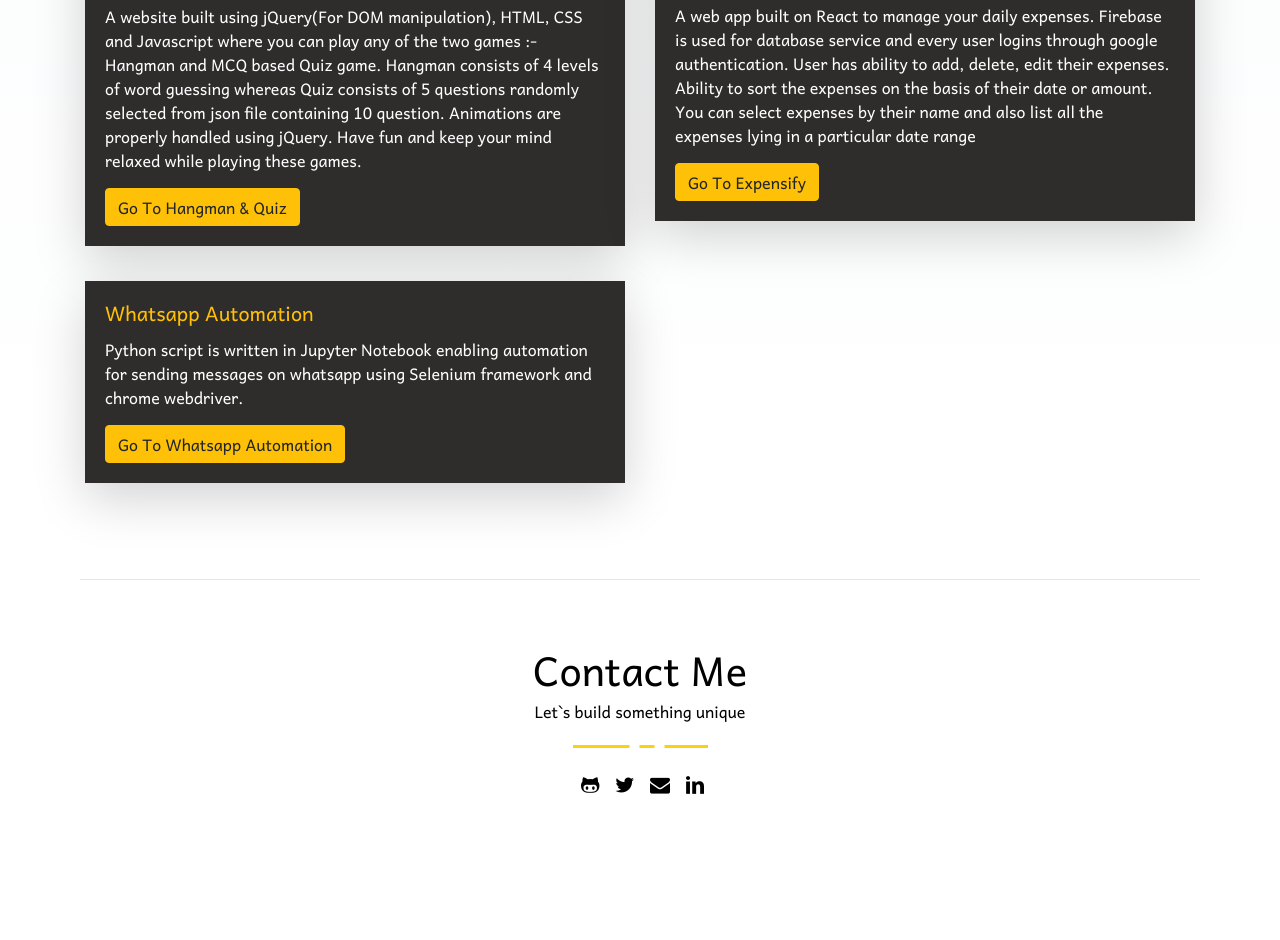
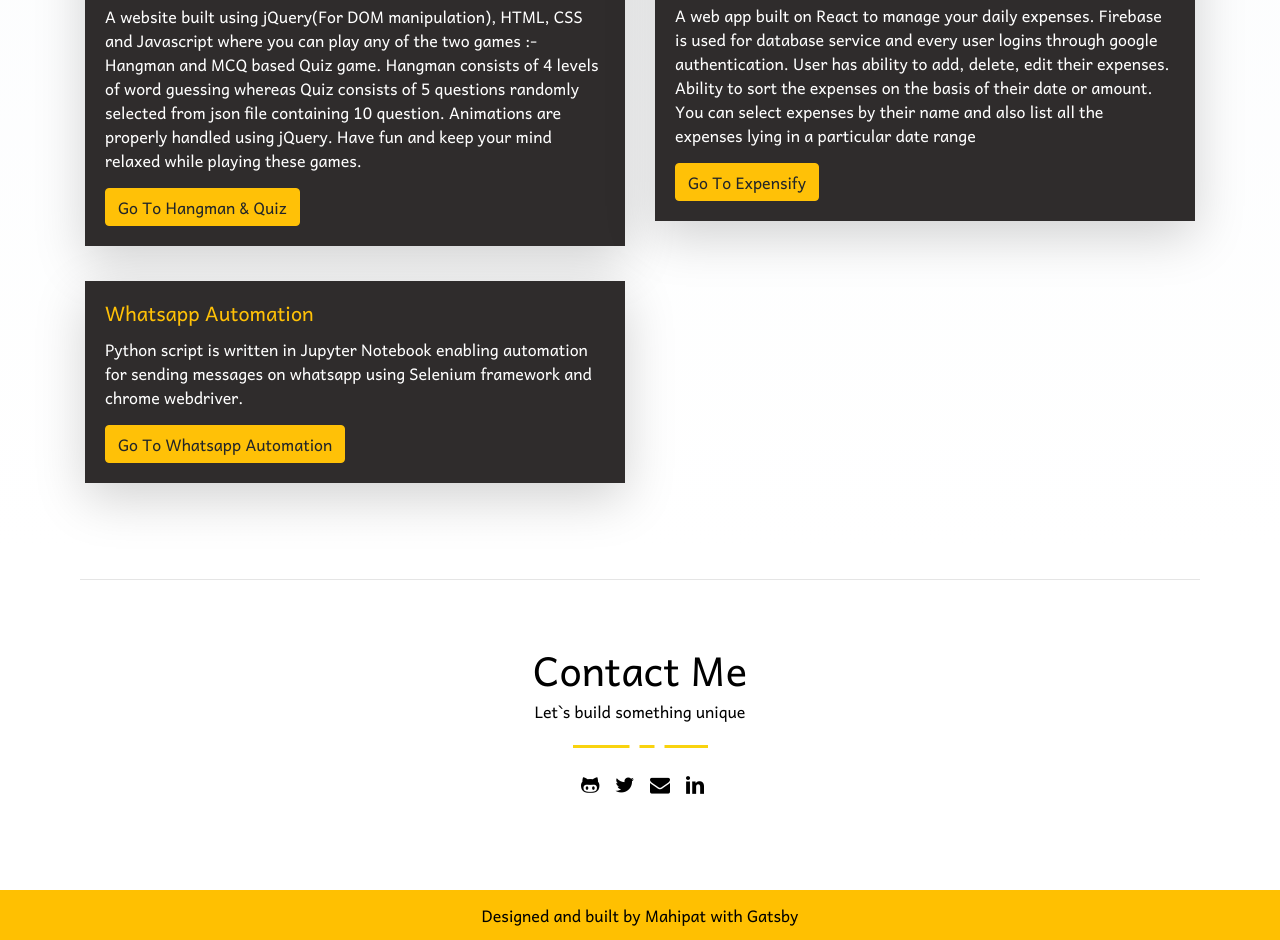
Before and after one commit to Paramvir109/Paramvir109.github.io, a Gatsby site: page / in a window 1280 px wide. Shown: the part 2166-3106 px from the top of the page. Before the commit the page ends 3056 px from the top, so only its background shows below. Built offline with nearby package versions, Linux system fonts and the light colour scheme; Gatsby itself is replaced by a stand-in of ours.

Commit message:
Footer and resume update

```diff
--- a/src/components/footer.js
+++ b/src/components/footer.js
@@ -0,0 +1,11 @@
+import React from 'react';
+
+function Footer() {
+    return (
+        <div id="footer">
+                   <a href="https://github.com/mhjadav/mojaave" rel="noopener noreferrer" target="_blank">Designed and built by Mahipat with Gatsby</a>
+        </div>
+    );
+}
+
+export default Footer;
--- a/src/pages/index.css
+++ b/src/pages/index.css
@@ -640,3 +640,17 @@ h2.card-text{
   margin: 0 auto;
   max-width: 1120px;
 }
+
+
+#footer  {
+  width:100%;
+  height: 50px;
+  background: #ffc001;
+  text-align : center;
+  vertical-align: middle;
+  line-height: 50px
+}
+#footer a{
+  text-decoration: none;
+  color: #000;
+}
--- a/src/pages/index.js
+++ b/src/pages/index.js
@@ -8,6 +8,7 @@ import Projects from '../components/project';
 import Contact from '../components/contact';
 import About from '../components/about';
 import Banner from '../components/banner';
+import Footer from '../components/footer';
 import "bootstrap/dist/css/bootstrap.css";
 import "./index.css";
 
@@ -55,6 +56,7 @@ export default () => {
         <Projects />
         <hr className="large-hr" />
         <Contact />
+        <Footer />
       </div>
       <h1 hidden>
         software enginer, ui developer, build website, full stack developer, freelancer in india, font end developer in india, full stack developer in india, javascript developer, software engineer, web developer, react developer, reactjs developer, node developer, nodejs developer, graphql developer, angular developer, typescript developer, front end developer.
```
Also changed, not shown: 1 other file.
